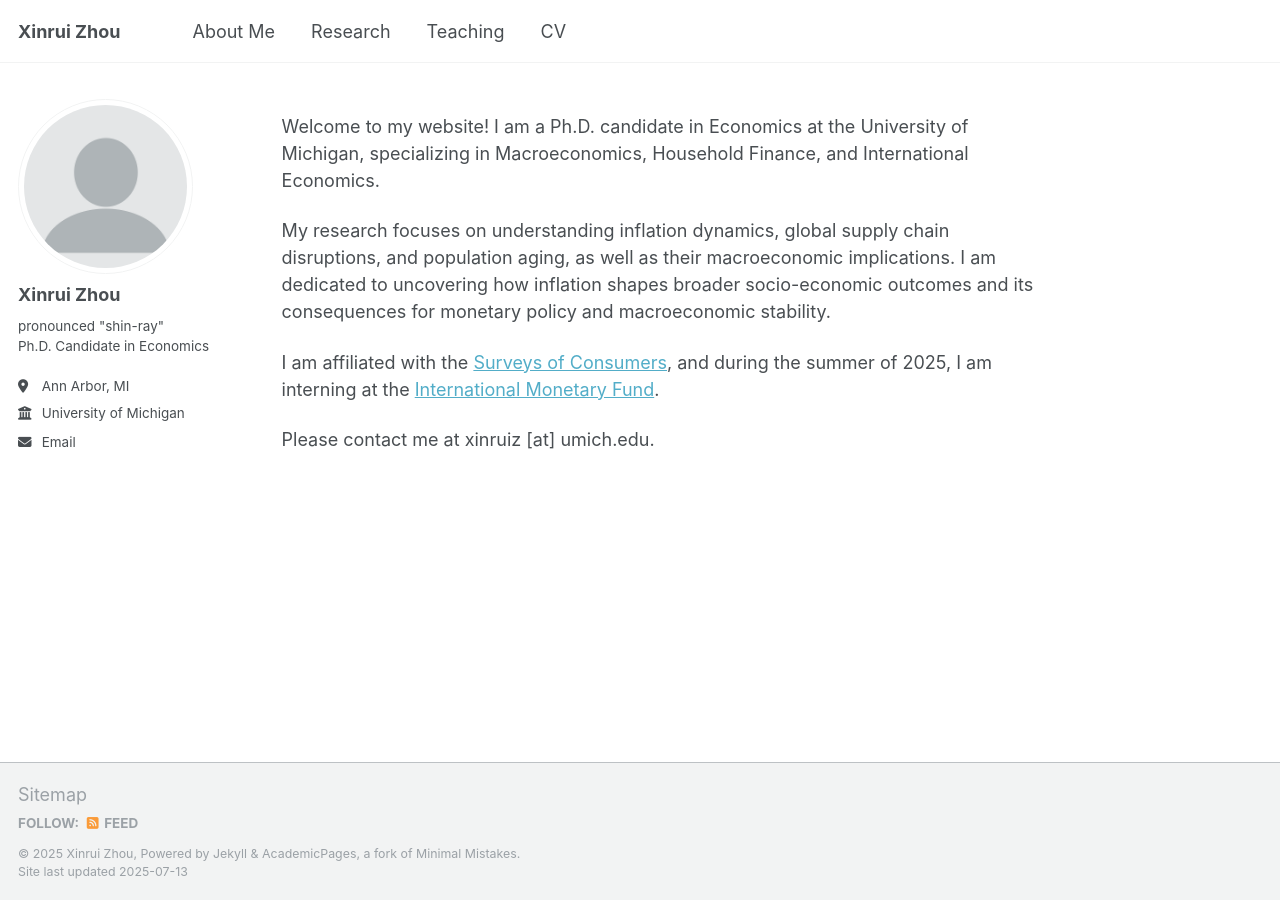
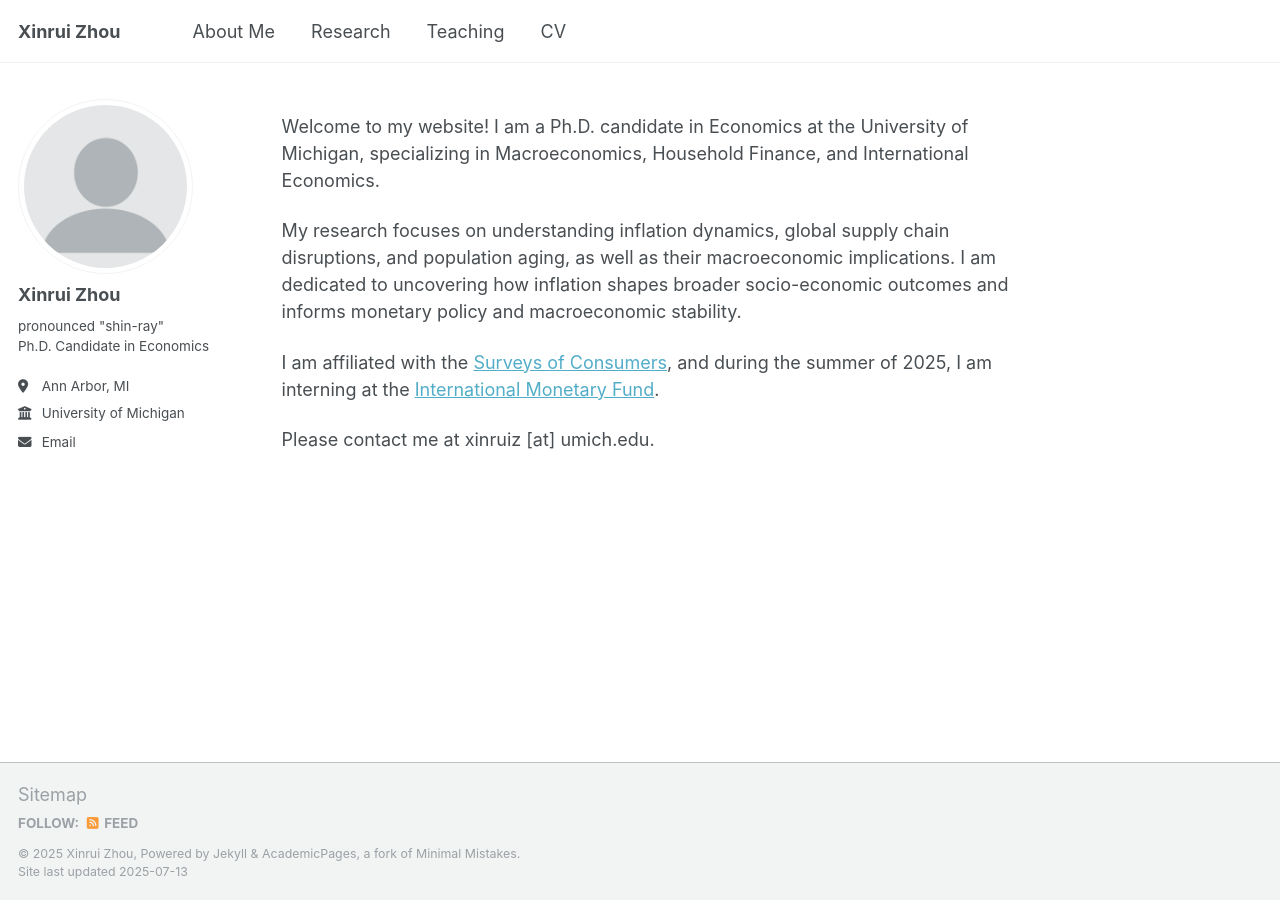
Before and after one commit to xruizhou/xruizhou.github.io, a Jekyll site: the page built from _pages/about.md, in a window 1280 px wide. Built offline with Jekyll 4.4.1, drawn with Linux system fonts in a browser that asks for light colours; a script that is not in the unit is left out.

Commit message:
Update about.md

```diff
--- a/_pages/about.md
+++ b/_pages/about.md
@@ -10,7 +10,7 @@ redirect_from:
 
 Welcome to my  website! I am a Ph.D. candidate in Economics at the University of Michigan, specializing in Macroeconomics, Household Finance, and International Economics.
 
-My research focuses on understanding inflation dynamics, global supply chain disruptions, and population aging, as well as their macroeconomic implications. I am dedicated to uncovering how inflation shapes broader socio-economic outcomes and its consequences for monetary policy and macroeconomic stability.
+My research focuses on understanding inflation dynamics, global supply chain disruptions, and population aging, as well as their macroeconomic implications. I am dedicated to uncovering how inflation shapes broader socio-economic outcomes and informs monetary policy and macroeconomic stability.
 
 I am affiliated with the <a href="https://data.sca.isr.umich.edu/" target="_blank">Surveys of Consumers</a>, and during the summer of 2025, I am interning at the <a href="https://www.imf.org/" target="_blank">International Monetary Fund</a>.
 
```
